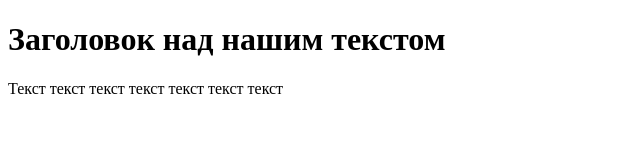
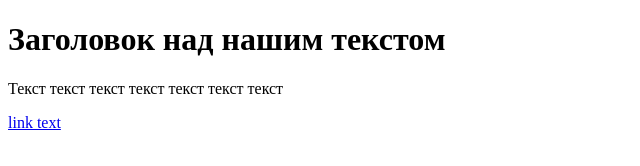
Before and after one commit to kzhurauliou/Git-Start, a plain HTML site: page test.html in a window 1280 px wide. Shown: the full height of the page, 0-640 px from the left. Drawn offline with Linux system fonts and the light colour scheme.

Commit message:
link and headers added

```diff
--- a/test.html
+++ b/test.html
@@ -7,5 +7,6 @@
     <body>
         <h1>Заголовок над нашим текстом</h1>
         <p>Текст текст текст текст текст текст текст</p>
+        <a href="#header">link text</a>
     </body>
 </html>
```
